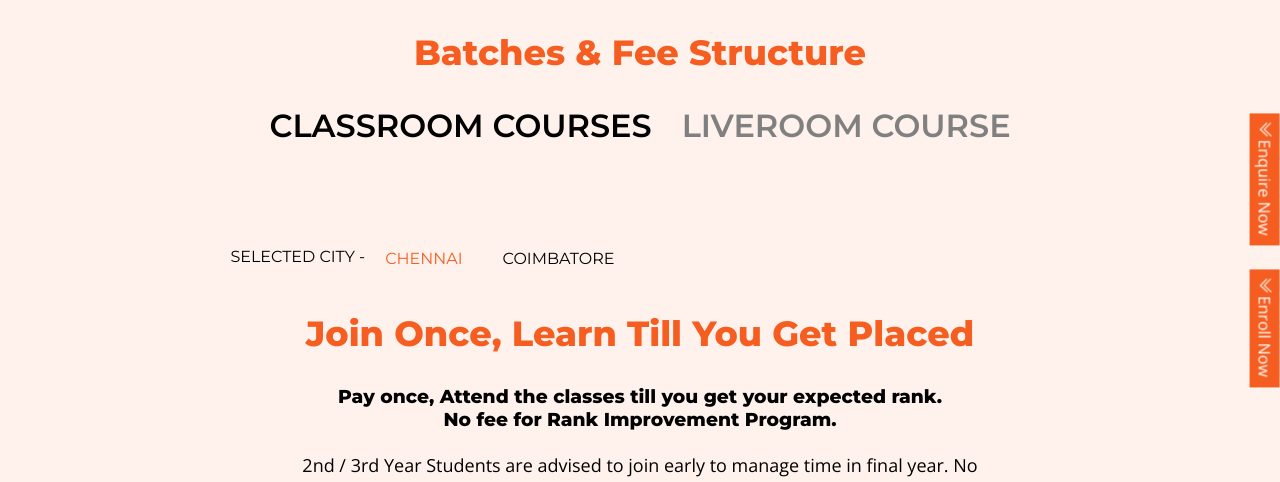
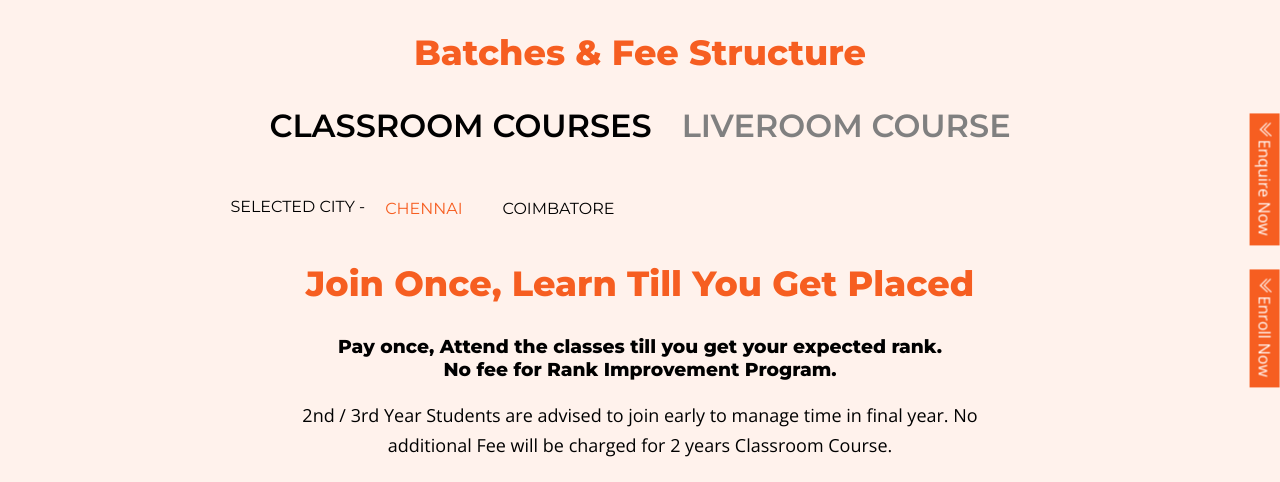
Before and after one commit to oneartboard/iesgate, a PHP site: page /batches.php in a window 1280 px wide. Shown: the part 161-643 px from the top of the page. Run offline with PHP 8.4, Linux system fonts and the light colour scheme.

Commit message:
course-changes

```diff
--- a/batches.php
+++ b/batches.php
@@ -23,7 +23,7 @@
 		  <li class="bt-li"><a href="#tab22" style="color: gray;">Liveroom Course</a></li>
 		</ul>
 
-		<div style="height: 100px"></div>
+		<div style="height: 50px"></div>
 
 		<section id="first-tab-group2" class="tabgroup">
 		  <div id="tab11" >
```
